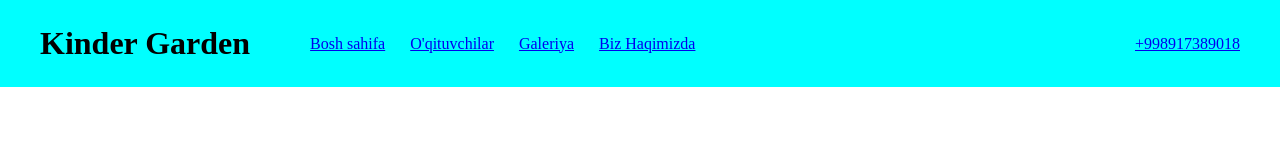
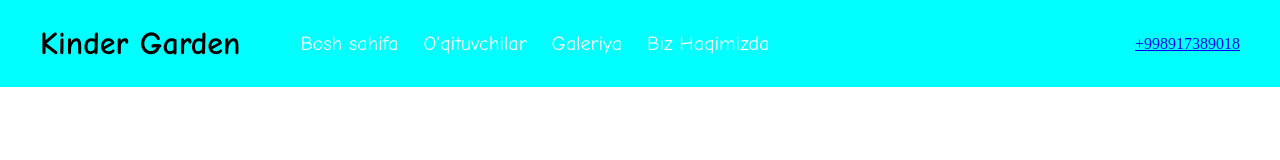
Before and after one commit to Ayubee/new2, a plain HTML site: page index.html in a window 1280 px wide. Drawn offline with Linux system fonts and the light colour scheme.

Commit message:
header style

```diff
--- a/css/style.css
+++ b/css/style.css
@@ -13,6 +13,7 @@
 }
 
 .header-title {
+    font-family: 'Comic Sans MS';
     font-size: 2em;
     font-weight: 900;
 
@@ -34,6 +35,15 @@
     display: flex;
 }
 
+.menu-link {
+    font-family: 'Comic Sans MS';
+    color: white;
+    font-size: 20px;
+    text-decoration: none;
+}
+.menu-link:hover {
+    color: green;
+}
 .menu-burger {
     margin-left: 25px;
     list-style: none;
```
Also changed, not shown: page.html (+12 -0 lines).
